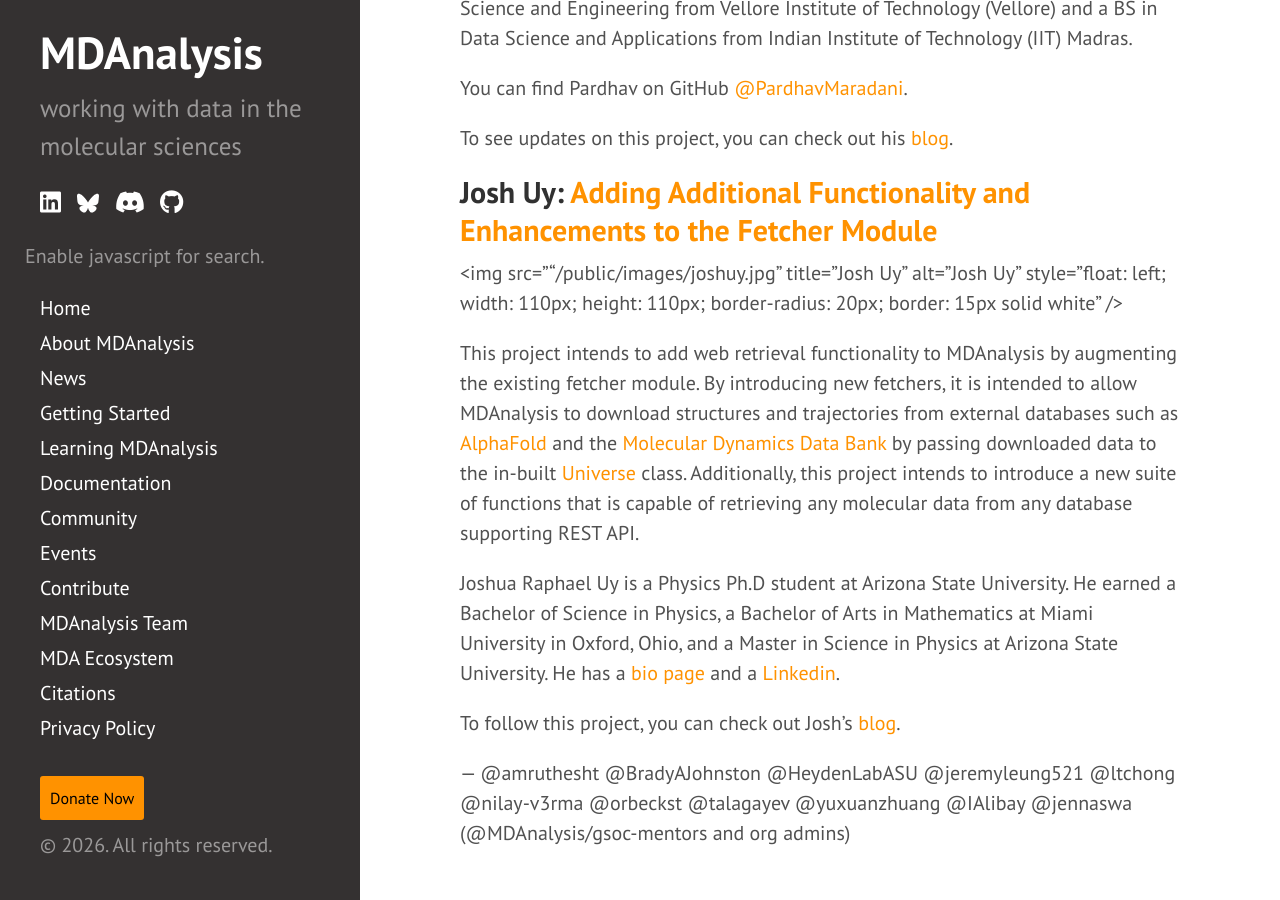
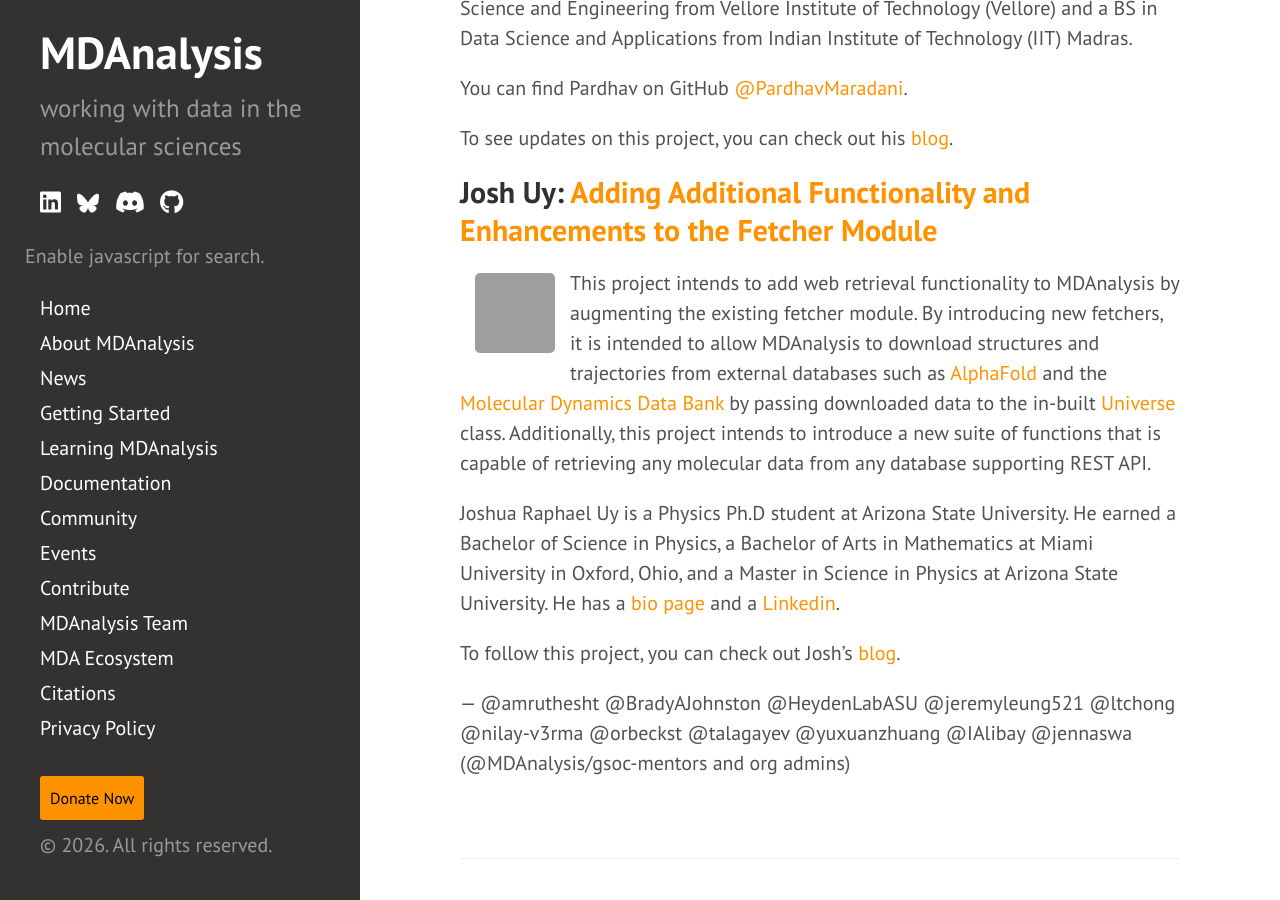
Before and after one commit to MDAnalysis/MDAnalysis.github.io, a Jekyll site: the page built from _posts/2026-05-21-gsoc-students.md, in a window 1280 px wide and 900 px high, scrolled down 1207 px. Built offline with Jekyll 4.4.1, drawn with Linux system fonts in a browser that asks for light colours; comment, search, counter and statistics services are not loaded; grey boxes are pictures that could not be loaded.

Commit message:
fixed link to contributor image

```diff
--- a/_posts/2026-05-21-gsoc-students.md
+++ b/_posts/2026-05-21-gsoc-students.md
@@ -43,7 +43,7 @@ To see updates on this project, you can check out his [blog](https://pardhavmara
 ## Josh Uy: [Adding Additional Functionality and Enhancements to the Fetcher Module](https://summerofcode.withgoogle.com/programs/2026/projects/Jz9S7jxP)
 
 <img
-src=""{{site.images}}/joshuy.jpg"
+src="{{site.images}}/joshuy.jpg"
 title="Josh Uy" alt="Josh Uy"
 style="float: left; width: 110px; height: 110px; border-radius: 20px; border: 15px solid white" />
 
```
